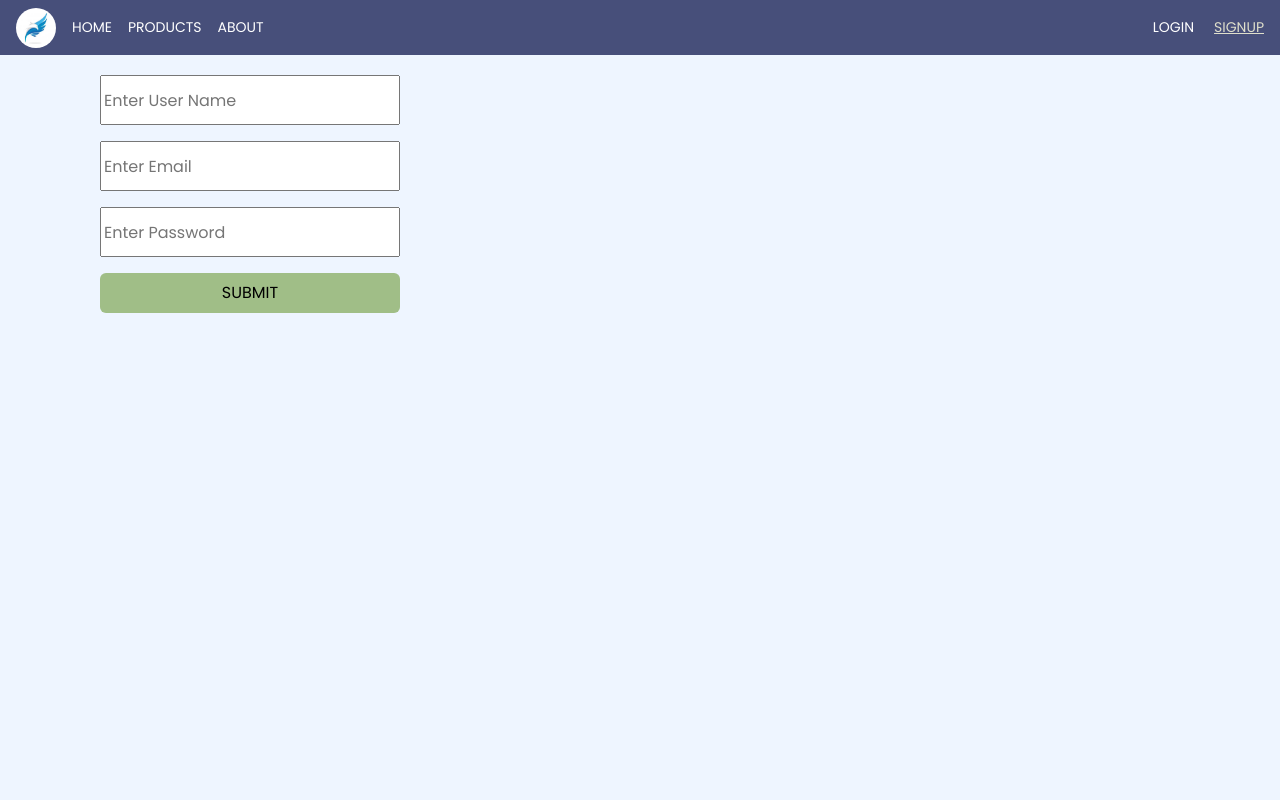
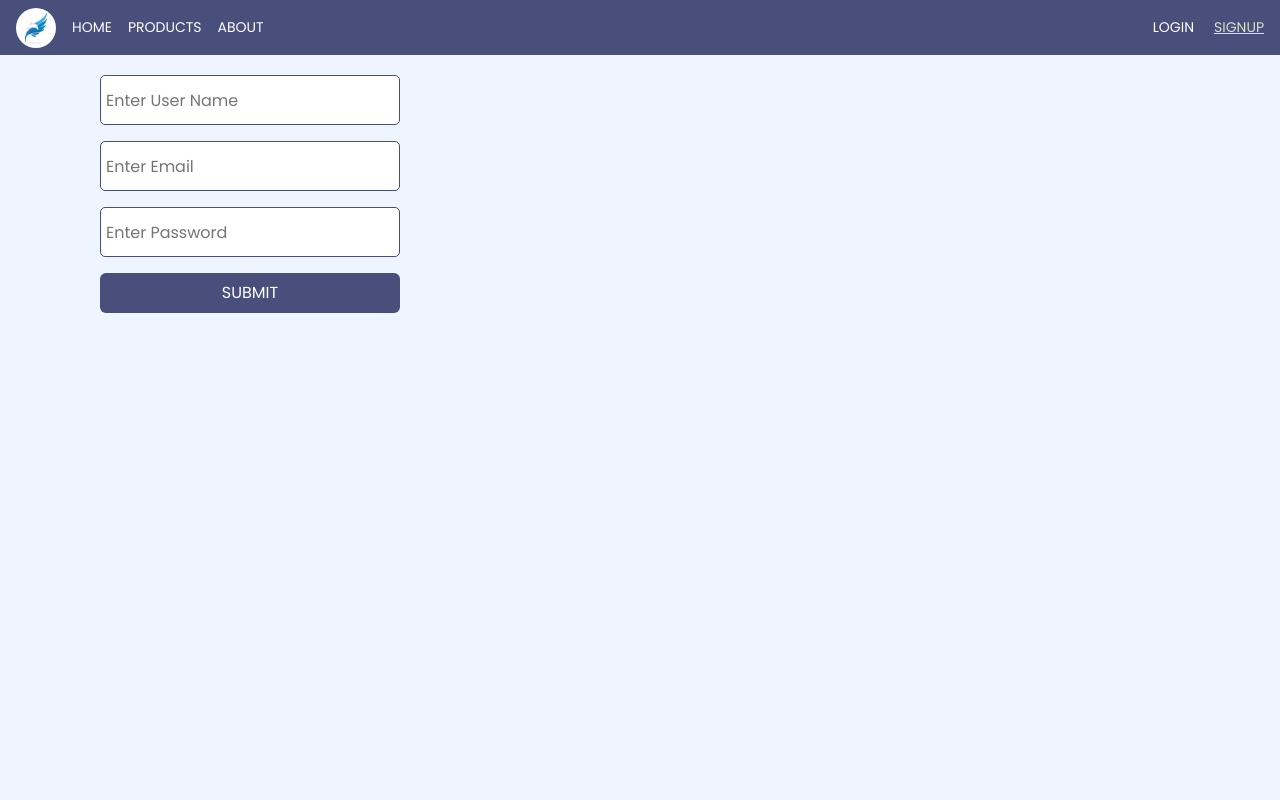
Before and after one commit to Rbrahma1245/project, a React (Vite) app: page /signup in a window 1280 px wide. Shown: the top 800 px of the page. Built offline with nearby package versions, Linux system fonts and the light colour scheme; no server answers.

Commit message:
fix css conflict with login page

```diff
--- a/src/Components/Forms/Signup/Signup.jsx
+++ b/src/Components/Forms/Signup/Signup.jsx
@@ -21,7 +21,7 @@ class Signup extends Component {
             console.log(values);
           }}
         >
-          <Form className="form">
+          <Form className="signup-form">
             <div>
               <Field
                 type="text"
--- a/src/Components/Forms/Signup/Signup.scss
+++ b/src/Components/Forms/Signup/Signup.scss
@@ -2,7 +2,7 @@
   margin-left: 100px;
 }
 
-.form {
+.signup-form {
   margin-left: 0px;
   display: flex;
   flex-direction: column;
@@ -13,16 +13,21 @@
   input {
     width: 300px;
     height: 50px;
+    border-radius: 5px;
+    padding-left: 5px;
+    outline: none;
+    border: 1px solid #474f7a;
   }
   button {
     width: 300px;
     height: 40px;
-    background-color: #a0be87;
+    background-color: #474f7a;
     border: none;
     border-radius: 6px;
+    color: white;
 
     &:hover {
-      background-color: #90af76;
+      background-color: #444b6e;
     }
   }
 }
@@ -30,5 +35,5 @@
 .error {
   margin-left: 8px;
   color: red;
-  font-size: 12px;
+  font-size: 14px;
 }
```
